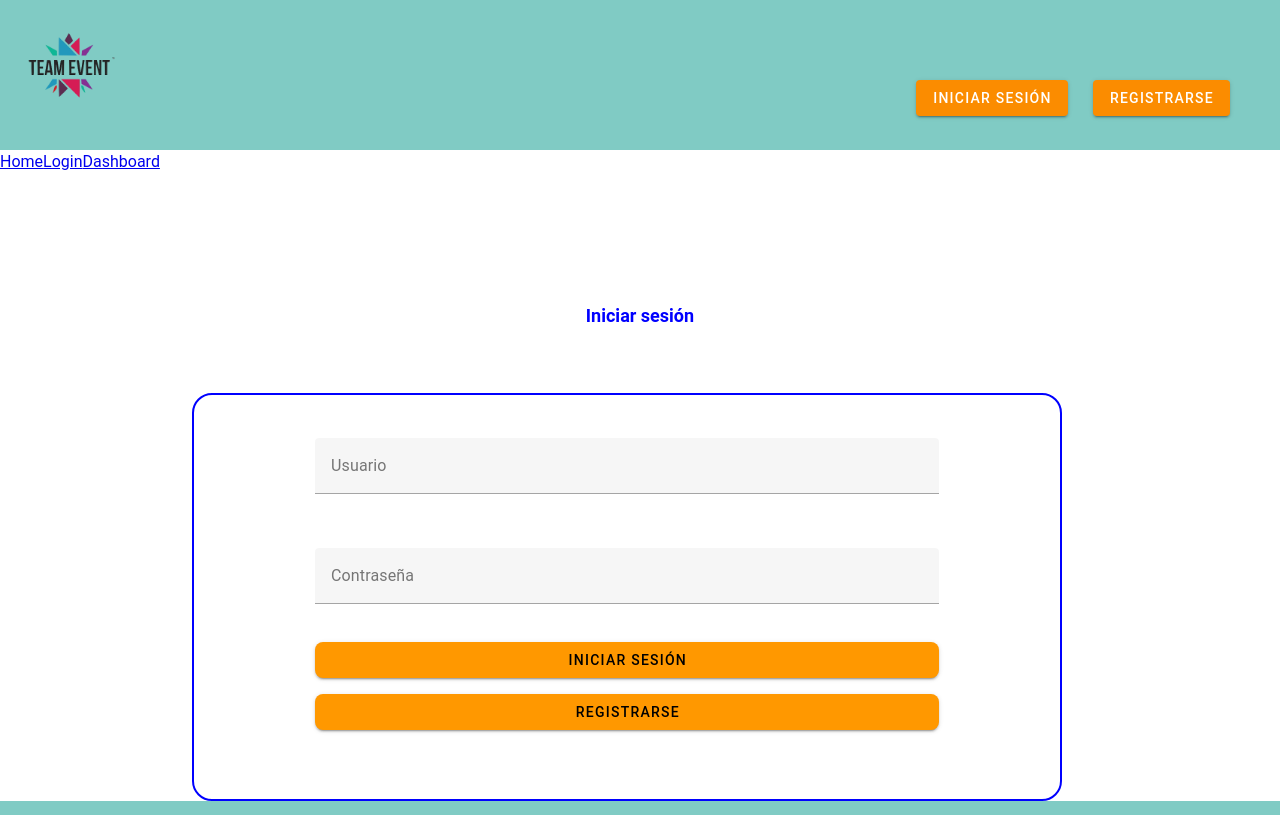
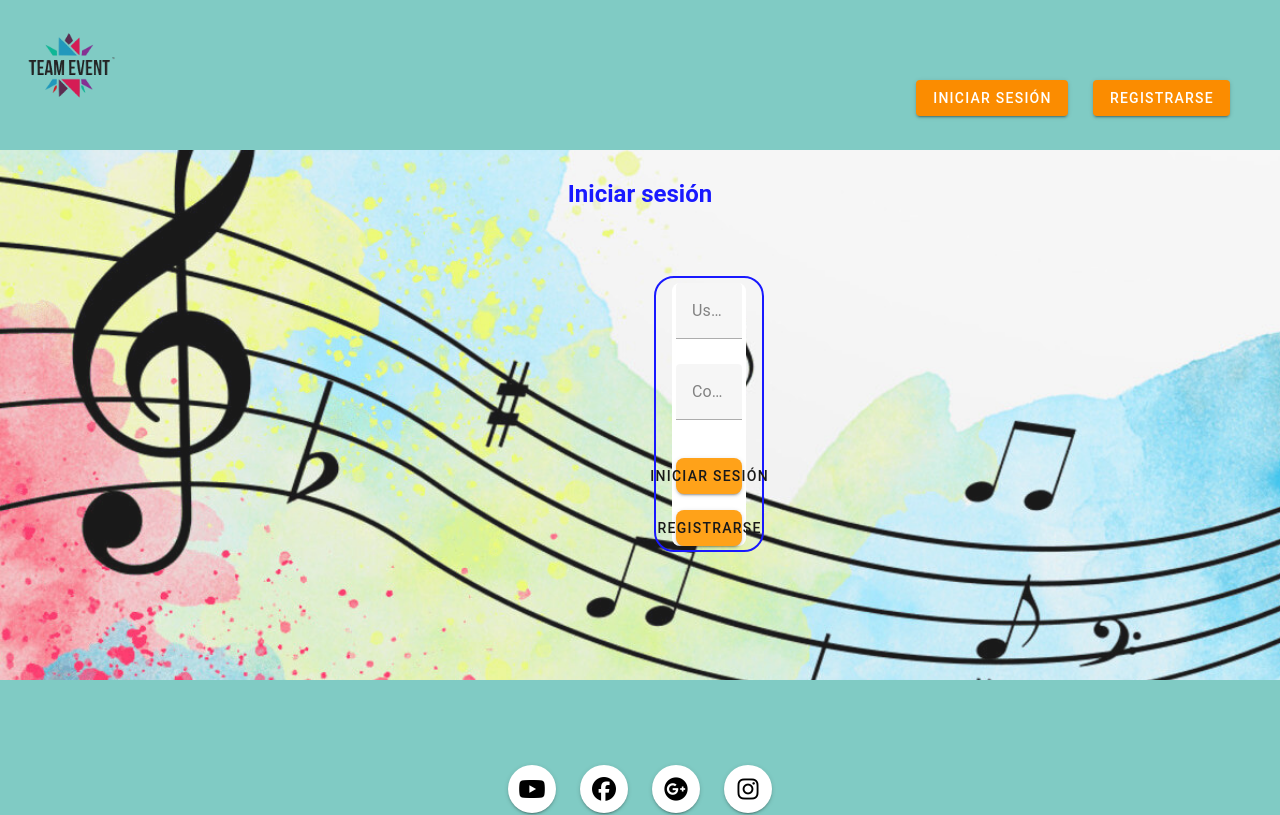
Before and after one commit to RebecaMFep/Frontend-Upcoming-events, a Vue app: page /login in a window 1280 px wide. Shown: the top 815 px of the page. Built offline with nearby package versions, Linux system fonts and the light colour scheme; no server answers.

Commit message:
login finished

```diff
--- a/src/App.vue
+++ b/src/App.vue
@@ -12,10 +12,10 @@ import HomeView from './views/HomeView.vue';
 
     <div class="wrapper">
       <nav>
-         <RouterLink to="/">Home</RouterLink>
-        <!-- <RouterLink to="/about">About</RouterLink> -->
+        <!--  <RouterLink to="/">Home</RouterLink>
+        <RouterLink to="/about">About</RouterLink>
         <RouterLink to="/login">Login</RouterLink>
-        <RouterLink to="/dashboard">Dashboard</RouterLink>
+        <RouterLink to="/dashboard">Dashboard</RouterLink> -->
       </nav>
     </div>
   </header>
--- a/src/components/login/LoginForm.vue
+++ b/src/components/login/LoginForm.vue
@@ -55,7 +55,7 @@ function redirectToAdminDashboard() {
         <v-form fast-fail @submit.prevent="login()">
           <v-text-field class="rounded-lg" v-model="username" label="Usuario" :rules="userRules"></v-text-field>
 
-          <v-text-field class="rounded-lg" v-model="password" label="Contraseña" :rules="passwordRules"></v-text-field>
+          <v-text-field class="rounded-lg" v-model="password" label="Contraseña" :rules="passwordRules" type="password" ></v-text-field>
 
           <v-btn type="submit" color="orange" block class="mt-4 rounded-lg">Iniciar sesión</v-btn>
 
@@ -65,14 +65,13 @@ function redirectToAdminDashboard() {
     </v-sheet>
   </div>
 </template>
+
 <style>
 .login-box {
-  /* height: 90%;
-    width: 100%; */
-  width: 80%;
+  width: 70%;
   border: 2px solid blue;
   border-radius: 20px;
-  justify-content: center;
+  margin-left: 10%;
 }
 .rounded-lg{
   margin-top: 5%;
@@ -84,8 +83,7 @@ function redirectToAdminDashboard() {
 }
 
 .form {
-  margin-top: 10%;
   margin: 5%;
-  margin-bottom: 10%;
+
 }
 </style>
--- a/src/views/LoginView.vue
+++ b/src/views/LoginView.vue
@@ -3,28 +3,32 @@ import LoginForm from "./../components/login/LoginForm.vue";
 </script>
 
 <template>
+    <main>
     <h1>Iniciar sesión</h1>
     <div id="login-box">
         <LoginForm />
     </div>
+</main>
 </template>
 
 <style lang="scss" scoped>
 main {
-    background-color: white;
-    height: 90%;
-    justify-content: center;
+    background-image: url(../../public/image/fondo4.jpg);
+    background-size: cover;
+    background-position:left;
+    opacity: 0.9;
 }
 #login-box{
     margin-top: 5%;
-    margin-left: 15%;
+    margin-left: 12%;
     justify-self: center;
+    margin-bottom: 10%;
 }
 h1 {
-    margin-top: 10%;
+    margin-top: 2%;
     justify-self: center;
     color: blue;
     text-align: center;
-    font-size: large;
+    font-size: x-large;
 }
 </style >
```
Also changed, not shown: public/image/fondo4.jpg (added).
